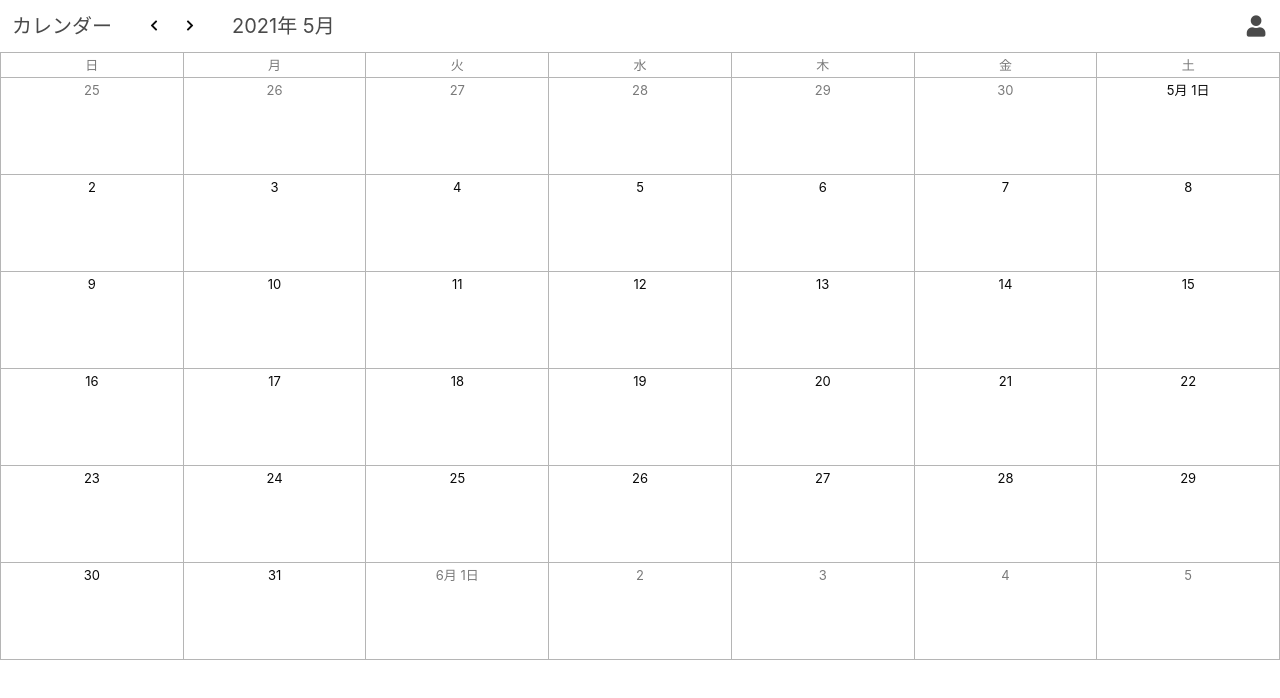
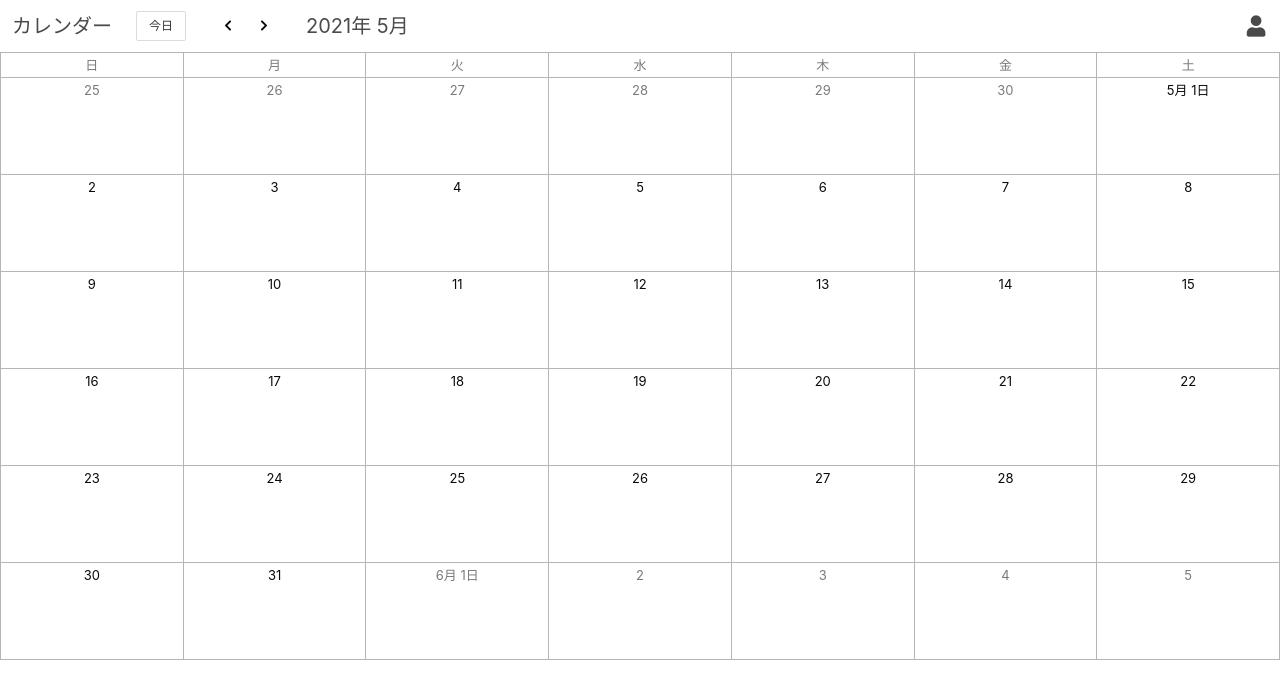
Before and after one commit to Uro3/calendar-app, a React (Create React App) app: page / in a window 1280 px wide. Shown: the top 698 px of the page. Built offline with nearby package versions, Linux system fonts and the light colour scheme.

Commit message:
add reset button

```diff
--- a/src/components/NavBar/NavBar.tsx
+++ b/src/components/NavBar/NavBar.tsx
@@ -1,12 +1,16 @@
 import React from 'react';
 import { CalendarState } from '../../types';
 import { useAppSelector, useAppDispatch } from '../../hooks';
-import { update } from '../../modules/calendar';
+import { update, reset } from '../../modules/calendar';
 import style from './NavBar.module.scss';
 
 const NavBar: React.FC = () => {
   const calendar: CalendarState = useAppSelector<CalendarState>(state => state.calendar);
   const dispatch = useAppDispatch();
+
+  const jumpToCurrent = () => {
+    dispatch(reset());
+  };
 
   const jumpToPrevious = () => {
     dispatch(update(calendar.year, calendar.month - 1));
@@ -23,6 +27,11 @@ const NavBar: React.FC = () => {
           <span className="is-size-5">
             カレンダー
           </span>
+        </div>
+        <div className="navbar-item">
+          <button className="button is-small" onClick={jumpToCurrent}>
+            今日
+          </button>
         </div>
         <div className="navbar-item">
             <button className="button is-white is-small is-rounded">
```
